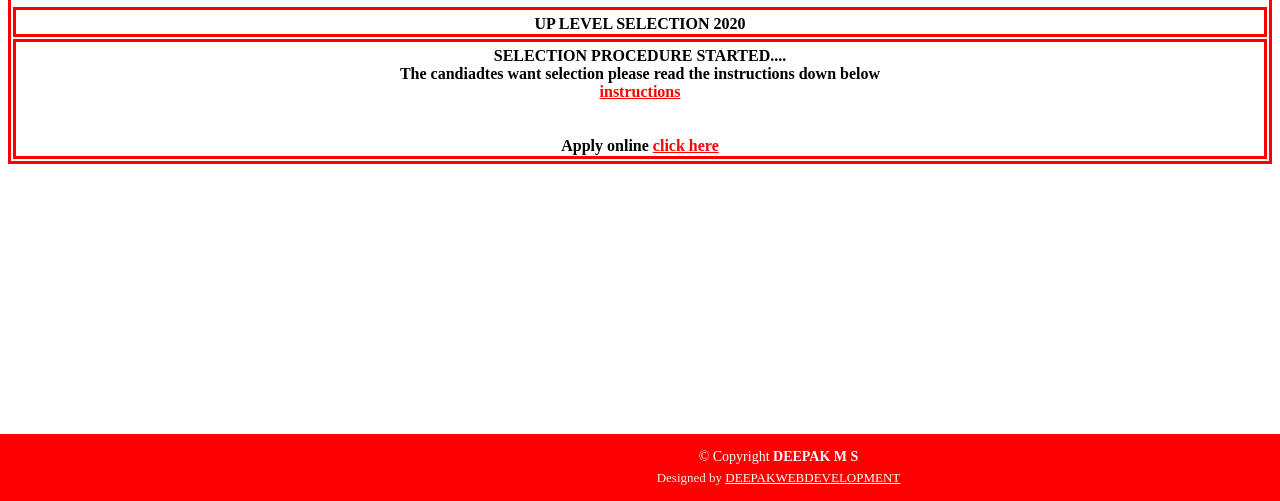
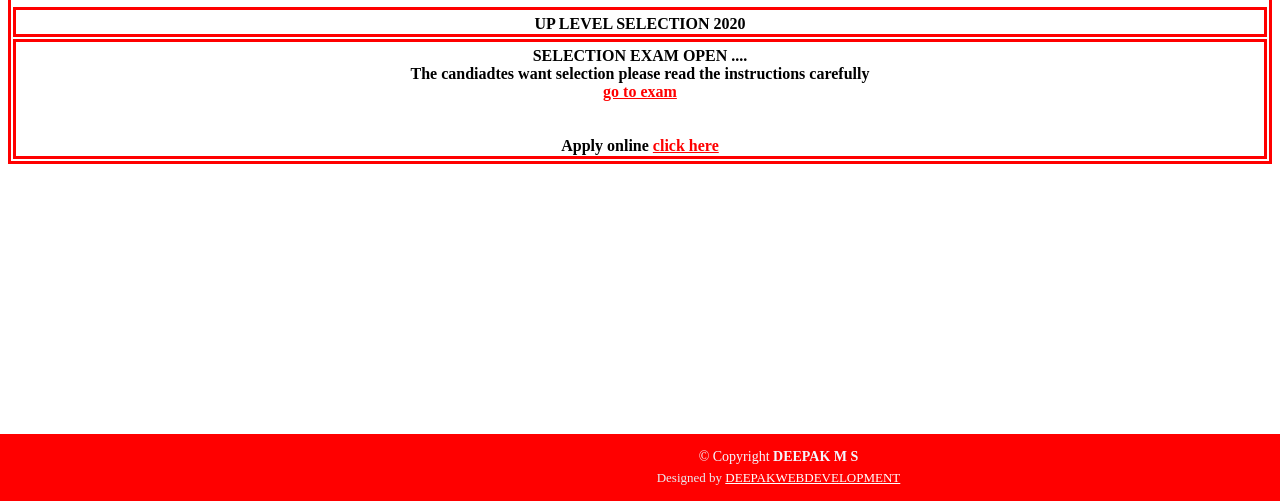
Before and after one commit to Deepak-coder80/JRC-WEBSITE-JRC-KARUKONE, a website: page upselection.html in a window 1280 px wide. Shown: the part 299-800 px from the top of the page. Drawn offline with Linux system fonts and the light colour scheme.

Commit message:
link added

```diff
--- a/upselection.html
+++ b/upselection.html
@@ -63,12 +63,12 @@
         <th>UP LEVEL SELECTION 2020</th>
       </tr>
       <tr>
-        <th>SELECTION PROCEDURE STARTED....
-        </br>The candiadtes want selection please read the instructions down below
-        <br> <a href="#" class="hrf">instructions</a>
+        <th>SELECTION EXAM OPEN ....
+        </br>The candiadtes want selection please read the instructions carefully
+        <br> <a href="https://testmoz.com/7708320" class="hrf">go to exam</a>
         <br>
         <br>
-      </br>Apply online <a href="#" class="hrf">click here</a>
+      </br>Apply online <a href="https://forms.office.com/Pages/ResponsePage.aspx?id=DQSIkWdsW0yxEjajBLZtrQAAAAAAAAAAAAN__jKCBYdUQ1VRUEZSOVYzUlkzRU9ITkw5TUswTFlNQi4u" class="hrf">click here</a>
         </th>
 
       </tr>
```
